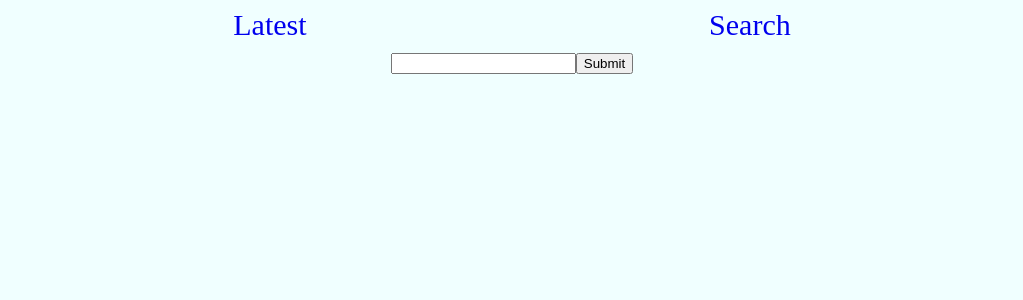
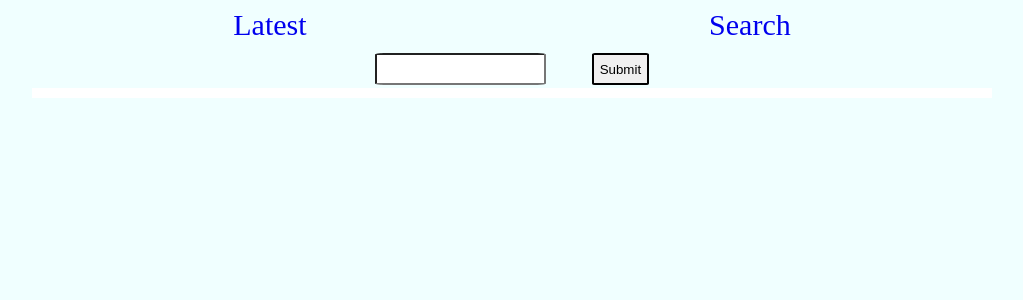
Before and after one commit to DannyShien/NSCC, a React (Create React App) app: page /search in a window 1280 px wide. Shown: the top 300 px of the page, without its empty margins (128-1151 px from the left). Built offline with nearby package versions, Linux system fonts and the light colour scheme.

Commit message:
Add some styling to Form.js

```diff
--- a/src/components/Display.css
+++ b/src/components/Display.css
@@ -4,3 +4,7 @@
     width: 75vw;
     background-color: white;
 }
+
+.searchImage {
+    margin: 5px;
+}
--- /dev/null
+++ b/src/components/Form.css
@@ -0,0 +1,21 @@
+.form {
+    display: flex;
+    justify-content: center;
+    justify-content: space-around;
+    width: 25%;
+    height: 4%;
+    margin: 3px;
+}
+
+.searchInput {
+    border-radius: 5%;
+    font-size: 80%;
+    padding-left: 5px;
+    width: 50%;
+}
+
+.submitBtn{
+    border-radius: 5%;
+    background-color: rgb(240, 240, 240);
+    border-style: solid;
+}
--- a/src/components/Form.js
+++ b/src/components/Form.js
@@ -1,4 +1,5 @@
 import React from 'react';
+import './Form.css'
 
 const Form = (props) => {
     return (
@@ -21,7 +22,7 @@ const Form = (props) => {
                 value = {props.input}
             />
             <button
-                className='searchSubmit'
+                className='submitBtn'
                 type='submit'
             >Submit</button>
         </form>
```
